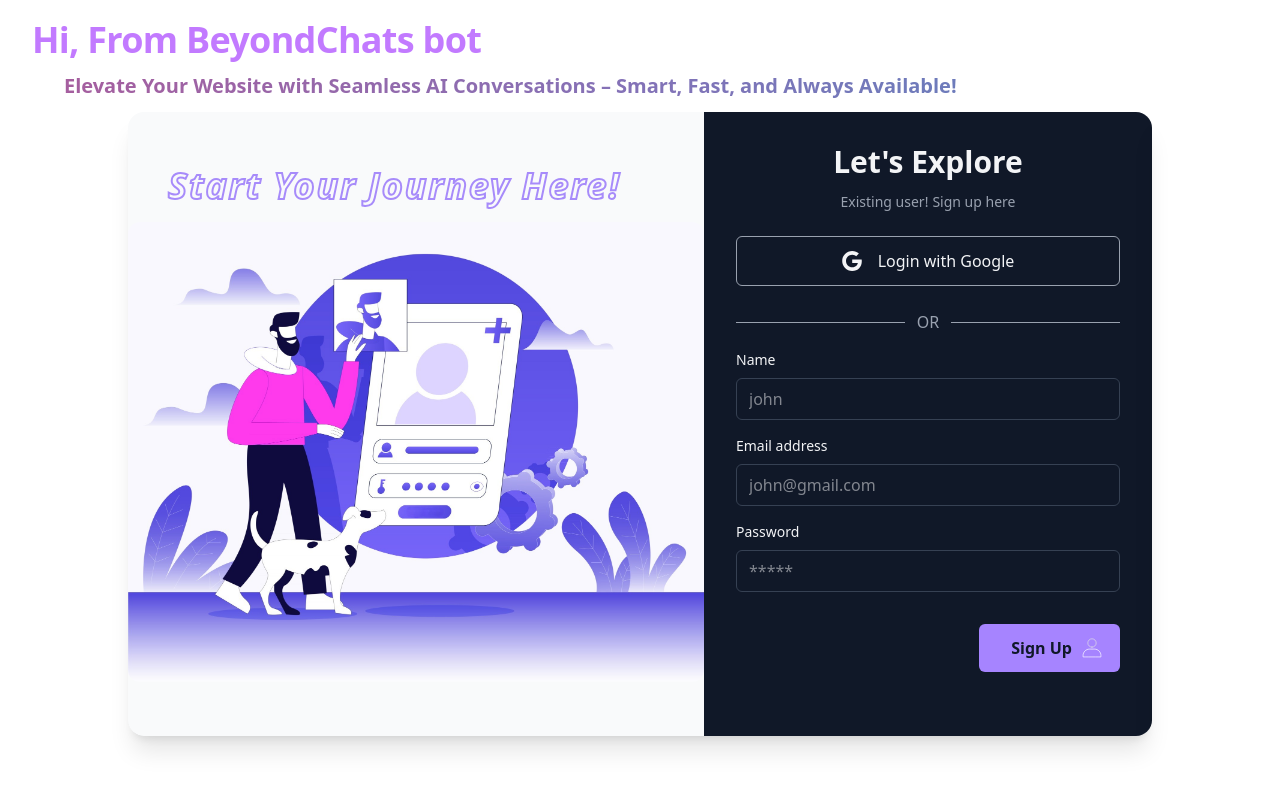
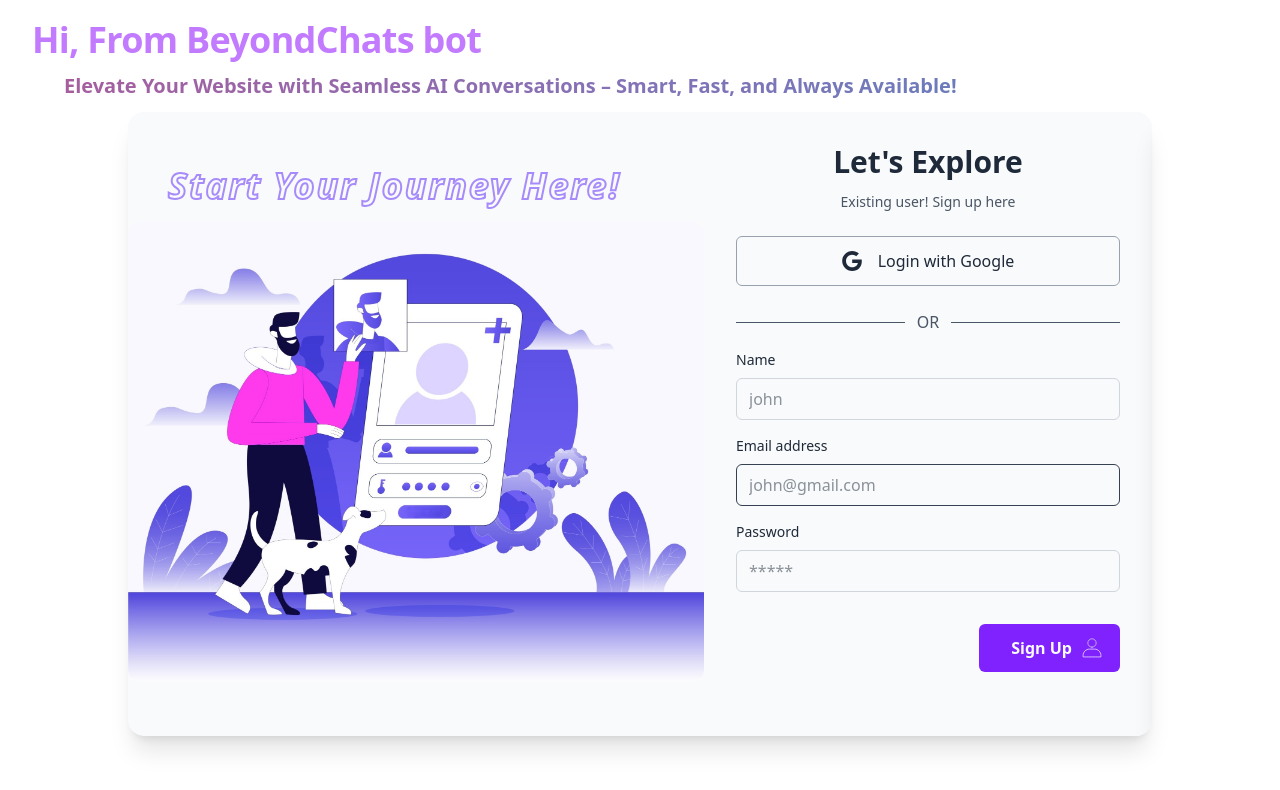
Before and after one commit to chakriswamireddy/BeyondChats-UI, a React (Vite) app: page /bot in a window 1280 px wide. Shown: the top 790 px of the page. Built offline with nearby package versions, Linux system fonts and the light colour scheme.

Commit message:
fixes some styling

```diff
--- a/src/components/BotIntegrate.jsx
+++ b/src/components/BotIntegrate.jsx
@@ -159,7 +159,7 @@
 
             }
 
-            <div className='flex gap-4 sm:justify-between  w-[90%] sm:w-max items-center '>
+            <div className='flex gap-4 justify-between border   w-[90%] sm:w-max items-center '>
 
 
 
--- a/src/components/OrgSetup.jsx
+++ b/src/components/OrgSetup.jsx
@@ -61,12 +61,12 @@
                                 <label htmlFor="companyname" className="block text-xs sm:text-sm text-left">Company Name</label>
                                 <input
                                     onChange={(e) => setOrgName(e.target.value)}
-                                    required type="text" name="companyname" id="companyname" placeholder="Name" className="  w-full px-3 py-2 border rounded-md border-purple-400 dark:border-gray-300 bg-gray-900 dark:bg-gray-50 text-gray-100 dark:text-gray-800 focus:border-purple-400 focus:dark:border-purple-600" />
+                                    required type="text" name="companyname" id="companyname" placeholder="Name" className="  w-full px-3 py-2 border rounded-md border-gray-300 bg-gray-50 text-gray-800 focus:border-purple-400 focus:dark:border-purple-600" />
                             </div>
                             <div className="space-y-2">
                                 <label htmlFor="orgemail" className="block text-xs sm:text-sm text-left">Organizaton Email</label>
                                 <input required
-                                    onChange={(e) => setOrgEmail(e.target.value)} type="email" name="orgemail" id="orgemail" placeholder="@" className="w-full px-3  py-2  border rounded-md border-gray-700 dark:border-gray-300 bg-gray-900 dark:bg-gray-50 text-gray-100 dark:text-gray-800 focus:border-violet-400 focus:dark:border-violet-600" />
+                                    onChange={(e) => setOrgEmail(e.target.value)} type="email" name="orgemail" id="orgemail" placeholder="@" className="w-full px-3  py-2  border rounded-md border-gray-300 bg-gray-50 text-gray-800 focus:border-violet-600" />
                             </div>
                             <div className="space-y-2">
                                 <div className="flex justify-between">
@@ -74,7 +74,7 @@
                                     {/* <a rel="noopener noreferrer" href="#" className="text-xs hover:underline text-gray-400 dark:text-gray-600">Forgot password?</a> */}
                                 </div>
                                 <input required
-                                    onChange={(e) => setorgURL(e.target.value)} type="url" name="orgurl" id="orgurl" placeholder="https://" className="w-full px-3 py-2  border rounded-md border-gray-700 dark:border-gray-300 bg-gray-900 dark:bg-gray-50 text-gray-100 dark:text-gray-800 focus:border-violet-400 focus:dark:border-violet-600" />
+                                    onChange={(e) => setorgURL(e.target.value)} type="url" name="orgurl" id="orgurl" placeholder="https://" className="w-full px-3 py-2  border rounded-md border-gray-300 bg-gray-50 text-gray-800 focus:border-violet-600 " />
                             </div>
                         </div>
 
--- a/src/components/RegisterPage.jsx
+++ b/src/components/RegisterPage.jsx
@@ -62,10 +62,6 @@
 				className='hidden md:block relative '
 			>
 
-				{/* <div >
-
-					Lets Exlpore
-				</div> */}
 				<p className="text-4xl ml-10 tracking-wider italic mb-4  font-extrabold" style={{
 					WebkitTextStroke: '2px  #A78BFA  ',
 					WebkitTextFillColor: 'transparent',
@@ -88,16 +84,16 @@
 					// backgroundColor: "blue",
 				}}
 
-				className="   w-full max-w-md p-4   sm:p-8 sm:pr-8 bg-gray-900 dark:bg-gray-50 text-gray-100 dark:text-gray-800"
+				className="   w-full max-w-md p-4   sm:p-8 sm:pr-8 bg-gray-50 text-gray-800 "
 			>
 				<div  >
 
 					<h2 className="mb-1 sm:mb-3 text-lg sm:text-3xl font-semibold text-center">Let's Explore</h2>
-					<p className="text-sm text-center text-gray-400 dark:text-gray-600">Existing user!
+					<p className="text-sm text-center text-gray-600">Existing user!
 						<a href="#" rel="noopener noreferrer" className=" pl-1 focus:underline hover:underline">Sign up here</a>
 					</p>
 					<div className="my-3 sm:my-6 space-y-4">
-						<button aria-label="Login with Google" type="button" className="flex items-center justify-center w-full p-3 space-x-4 border rounded-md focus:ring-2 focus:ring-offset-1 border-gray-400 dark:border-gray-600 focus:ring-violet-400 focus:dark:ring-violet-600">
+						<button aria-label="Login with Google" type="button" className="flex items-center justify-center w-full p-3 space-x-4 border rounded-md focus:ring-2 focus:ring-offset-1 border-gray-400  focus:ring-violet-400 ">
 							<svg xmlns="http://www.w3.org/2000/svg" viewBox="0 0 32 32" className="w-5 h-5 fill-current">
 								<path d="M16.318 13.714v5.484h9.078c-0.37 2.354-2.745 6.901-9.078 6.901-5.458 0-9.917-4.521-9.917-10.099s4.458-10.099 9.917-10.099c3.109 0 5.193 1.318 6.38 2.464l4.339-4.182c-2.786-2.599-6.396-4.182-10.719-4.182-8.844 0-16 7.151-16 16s7.156 16 16 16c9.234 0 15.365-6.49 15.365-15.635 0-1.052-0.115-1.854-0.255-2.651z"></path>
 							</svg>
@@ -105,20 +101,20 @@
 						</button>
 					</div>
 					<div className="flex items-center w-full my-4 relative">
-						<hr className="w-full text-gray-400 dark:text-gray-600" />
-						<p className="px-3 text-gray-400 dark:text-gray-600">OR</p>
-						<hr className="w-full text-gray-400 dark:text-gray-600" />
+						<hr className="w-full text-gray-600 " />
+						<p className="px-3 text-gray-600">OR</p>
+						<hr className="w-full text-gray-600" />
 					</div>
 					<form noValidate="" action="" className="space-y-8">
 						<div className="space-y-4">
 							<div className="space-y-2">
 								<label htmlFor="name" className="block text-sm text-left">Name</label>
-								<input type="text" name="name" onChange={(e) => setUsername(e.target.value)} id="name" placeholder="john" className="w-full px-3 py-2 border rounded-md border-gray-700 dark:border-gray-300 bg-gray-900 dark:bg-gray-50 text-gray-100 dark:text-gray-800 focus:border-violet-400 focus:dark:border-violet-600" />
+								<input type="text" name="name" onChange={(e) => setUsername(e.target.value)} id="name" placeholder="john" className="w-full px-3 py-2 border rounded-md  border-gray-300  bg-gray-50  text-gray-800 focus:border-violet-600" />
 							</div>
 							<div className="space-y-2">
 								<label htmlFor="email" className="block text-sm text-left">Email address</label>
 								<input type="email" name="email" id="email" onChange={(e) => setUserEmail(e.target.value)}
-									placeholder="john@gmail.com" className="w-full px-3 py-2 border rounded-md border-gray-700 dark:border-gray-300 bg-gray-900 dark:bg-gray-50 text-gray-100 dark:text-gray-800 focus:border-violet-400 focus:dark:border-violet-600" />
+									placeholder="john@gmail.com" className="w-full px-3 py-2 border rounded-md border-gray-700 dark:border-gray-300 bg-gray-90 text-gray-800 focus:border-violet-600" />
 							</div>
 							<div className="space-y-2">
 								<div className="flex justify-between">
@@ -132,7 +128,7 @@
 								</div>
 								<input onChange={(e) => setUserPwd(e.target.value)}
 									onFocus={() => setIsPwdFocused(true)} onBlur={() => setIsPwdFocused(false)}
-									type="password" name="password" id="password" placeholder="*****" className="w-full px-3 py-2 border rounded-md border-gray-700 dark:border-gray-300 bg-gray-900 dark:bg-gray-50 text-gray-100 dark:text-gray-800 focus:border-violet-400 focus:dark:border-violet-600" />
+									type="password" name="password" id="password" placeholder="*****" className="w-full px-3 py-2 border rounded-md  border-gray-300 bg-gray-50 text-gray-800 focus:border-violet-600" />
 							</div>
 						</div>
 
@@ -149,7 +145,7 @@
 										setIsHoverOnBtn(false)
 									}, 1500)
 								}} onMouseLeave={() => setIsHoverOnBtn(false)}
-								type="button" className="cursor-pointer ml-auto block  w-s px-8 pr-12 py-3 font-semibold rounded-md bg-violet-400 dark:bg-violet-600 text-gray-900 dark:text-gray-50">Sign Up
+								type="button" className="cursor-pointer ml-auto block  w-s px-8 pr-12 py-3 font-semibold rounded-md bg-violet-600 text-gray-50">Sign Up
 
 
 							</button>
```
